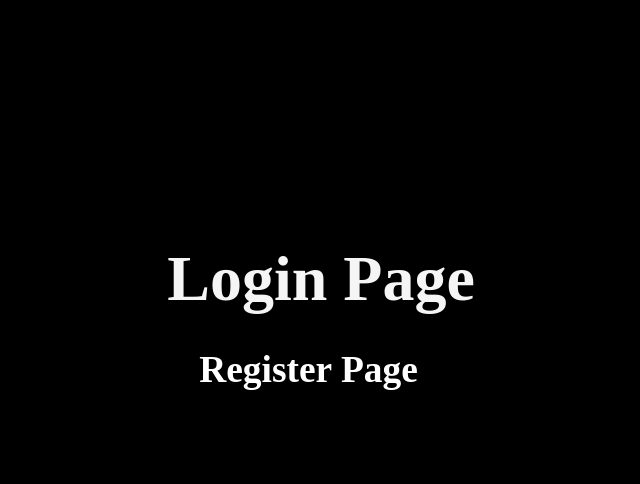
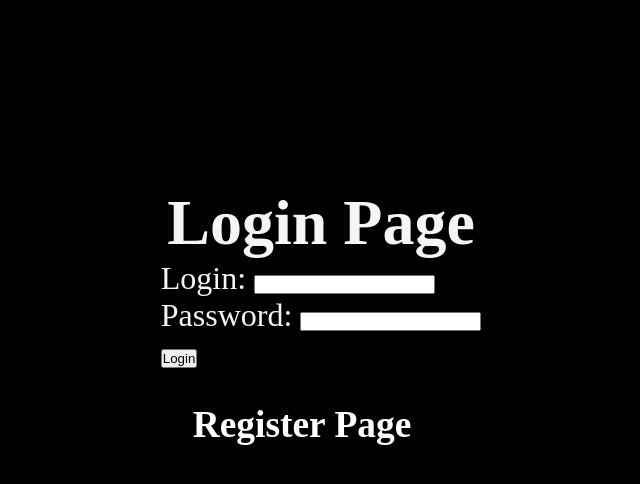
Before and after one commit to kamilszczepanik/RecommendationSystemFork2, a Django app: page /users/login/ in a window 1280 px wide. Shown: the part 131-615 px from the top of the page, without its empty margins (319-959 px from the left). Run offline with Django 5.2, Linux system fonts and the light colour scheme.

Commit message:
Add login view

```diff
--- a/user_app/templates/login.html
+++ b/user_app/templates/login.html
@@ -6,5 +6,13 @@
 
 {% block content %}
 <h1>Login Page</h1>
+<form action="{% url 'user_app:login' %}" method="post">
+    {% csrf_token %}
+    <label for="login">Login:</label>
+    <input type="text" id="login" name="login" required><br>
+    <label for="password">Password:</label>
+    <input type="password" id="password" name="password" required><br>
+    <input type="submit" value="Login">
+</form>
 <a href="/users/register"><h3>Register Page</h3></a>
 {% endblock %}
--- a/user_app/views.py
+++ b/user_app/views.py
@@ -2,6 +2,10 @@ from django.shortcuts import render, redirect
 from .models import Users, Favouritemovies
 from review_app.models import Reviews
 from .forms import UserRegistrationForm
+from django.contrib.auth.forms import AuthenticationForm
+from django.contrib.auth import login
+from django.contrib.auth.hashers import check_password
+
 
 # Create your views here.
 def display_users_page(request):
@@ -10,6 +14,7 @@ def display_users_page(request):
     return render(request, 'users.html',
                   {'users': users, 'reviews': reviews})
 
+
 def display_user_details_page(request, user_id):
     user = Users.get_user(user_id)
     user_favorite_movies = user.get_user_favorite_movies()
@@ -17,6 +22,7 @@ def display_user_details_page(request, user_id):
     context = {'user': user, 'user_favorite_movies': user_favorite_movies,
                'user_reviews': user_reviews}
     return render(request, 'user_details.html', context=context)
+
 
 def display_sample_user_details_page(request):
     user = Users.get_user(2)
@@ -28,14 +34,33 @@ def display_sample_user_details_page(request):
 
 
 def display_login_page(request):
-    return render(request, 'login.html')
+    if request.method == 'POST':
+        login = request.POST.get('login')
+        password = request.POST.get('password')
+        try:
+            user = Users.objects.get(login=login)
+        except Users.DoesNotExist:
+            return render(request, 'login.html',
+                          {'form': AuthenticationForm(),
+                           'error': 'User not found'})
+        password_hash = bytes(user.password_hash).decode('utf-8')
+        if check_password(password, password_hash):
+            request.session['user_id'] = user.user_id
+            print('User ID:', request.session['user_id'], 'logged in')
+            return redirect('user_app:user_details', user_id=user.user_id)
+        else:
+            return render(request, 'login.html',
+                          {'form': AuthenticationForm(),
+                           'error': 'Incorrect password'})
+    else:
+        return render(request, 'login.html', {'form': AuthenticationForm()})
 
 
 def display_register_page(request):
     if request.method == 'POST':
         form = UserRegistrationForm(request.POST)
         if form.is_valid():
-            form.save()
+            login(request, form.save())
             return redirect('user_app:login')
     else:
         form = UserRegistrationForm()
```
